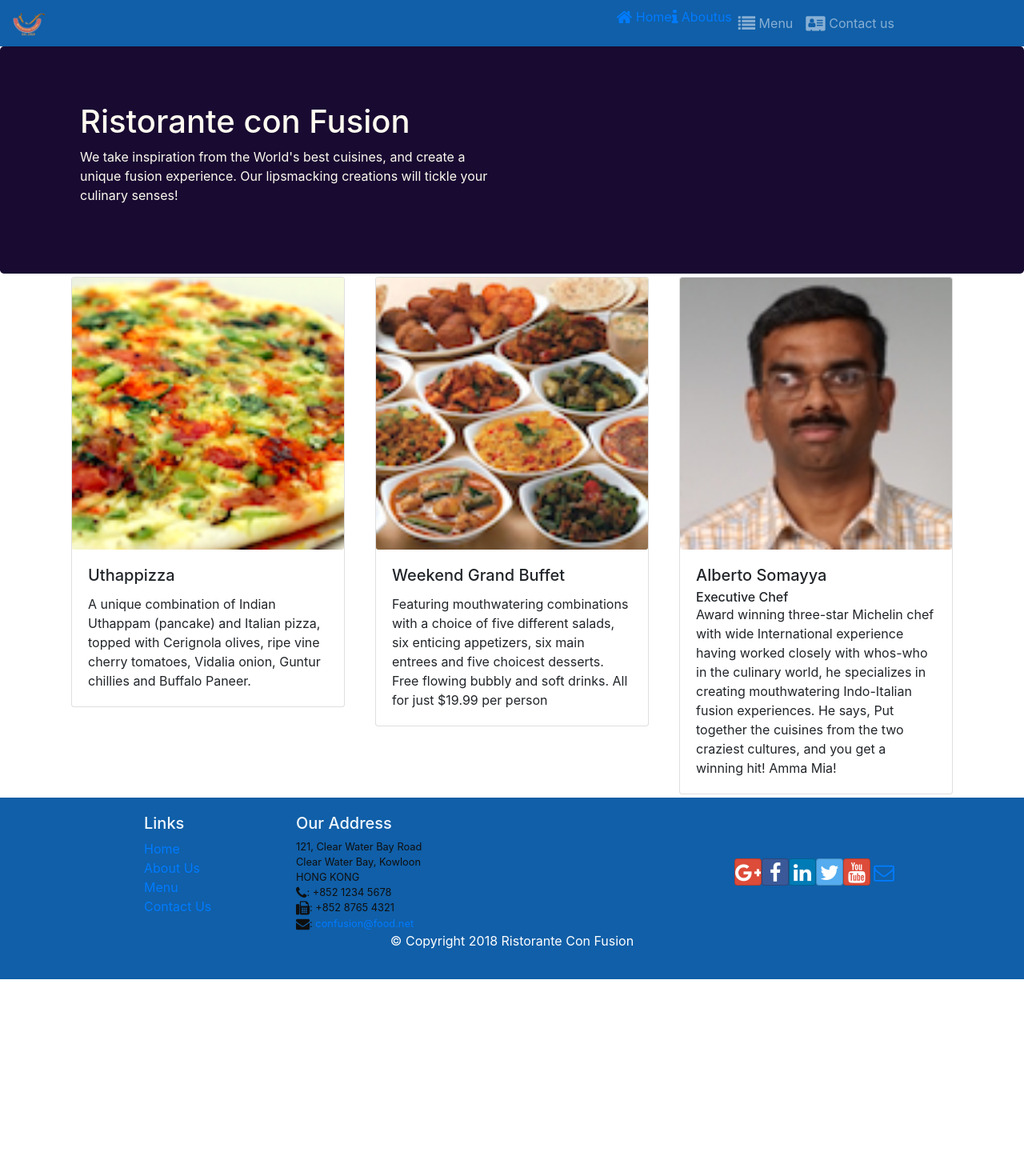
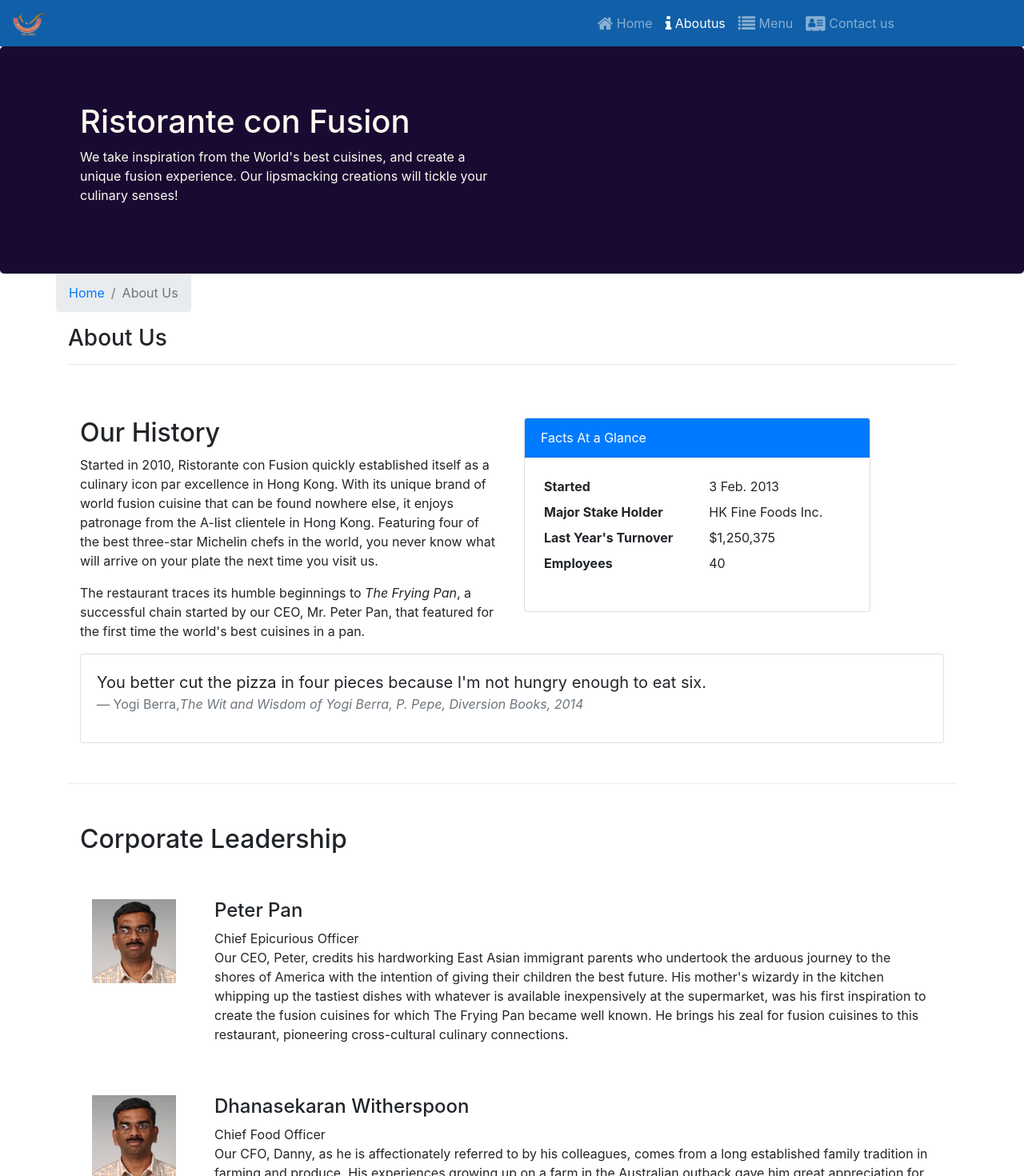
Before and after one commit to AbdulMuheeth/confusion-react, a React (Create React App) app: page /aboutus in a window 1280 px wide. Before the commit this address led to /home. Shown: the top 1470 px of the page at 80% size. Before the commit the page ends 1224 px from the top, so only its background shows below. Built offline with nearby package versions, Linux system fonts and the light colour scheme.

Commit message:
controlled forms

```diff
--- /dev/null
+++ b/src/components/AboutComponent.js
@@ -0,0 +1,93 @@
+import React from 'react';
+import { Breadcrumb, BreadcrumbItem, Card, CardBody, CardHeader, Media } from 'reactstrap';
+import { Link } from 'react-router-dom';
+
+
+function About(props) {
+
+    console.log(props.leaders);
+    const leaders = props.leaders.map((leader) => {
+        return (
+
+            <div key={leader.id} className="col-12 mt-5">
+                <Media tag="li">
+
+                    <Media>
+                        <Media object src={leader.image} alt={leader.name}>
+                        </Media>
+
+                        <Media body className="ml-5">
+                            <Media heading>{leader.name}</Media>
+                            <Media>{leader.designation}</Media>
+                            <p>{leader.description}</p>
+                        </Media>
+                    </Media>
+                </Media>
+
+            </div>
+        );
+    });
+
+    return(
+        <div className="container">
+            <div className="row">
+                <Breadcrumb>
+                    <BreadcrumbItem><Link to="/home">Home</Link></BreadcrumbItem>
+                    <BreadcrumbItem active>About Us</BreadcrumbItem>
+                </Breadcrumb>
+                <div className="col-12">
+                    <h3>About Us</h3>
+                    <hr />
+                </div>
+            </div>
+            <div className="row row-content">
+                <div className="col-12 col-md-6">
+                    <h2>Our History</h2>
+                    <p>Started in 2010, Ristorante con Fusion quickly established itself as a culinary icon par excellence in Hong Kong. With its unique brand of world fusion cuisine that can be found nowhere else, it enjoys patronage from the A-list clientele in Hong Kong.  Featuring four of the best three-star Michelin chefs in the world, you never know what will arrive on your plate the next time you visit us.</p>
+                    <p>The restaurant traces its humble beginnings to <em>The Frying Pan</em>, a successful chain started by our CEO, Mr. Peter Pan, that featured for the first time the world's best cuisines in a pan.</p>
+                </div>
+                <div className="col-12 col-md-5">
+                    <Card>
+                        <CardHeader className="bg-primary text-white">Facts At a Glance</CardHeader>
+                        <CardBody>
+                            <dl className="row p-1">
+                                <dt className="col-6">Started</dt>
+                                <dd className="col-6">3 Feb. 2013</dd>
+                                <dt className="col-6">Major Stake Holder</dt>
+                                <dd className="col-6">HK Fine Foods Inc.</dd>
+                                <dt className="col-6">Last Year's Turnover</dt>
+                                <dd className="col-6">$1,250,375</dd>
+                                <dt className="col-6">Employees</dt>
+                                <dd className="col-6">40</dd>
+                            </dl>
+                        </CardBody>
+                    </Card>
+                </div>
+                <div className="col-12">
+                    <Card>
+                        <CardBody className="bg-faded">
+                            <blockquote className="blockquote">
+                                <p className="mb-0">You better cut the pizza in four pieces because
+                                    I'm not hungry enough to eat six.</p>
+                                <footer className="blockquote-footer">Yogi Berra,
+                                <cite title="Source Title">The Wit and Wisdom of Yogi Berra,
+                                    P. Pepe, Diversion Books, 2014</cite>
+                                </footer>
+                            </blockquote>
+                        </CardBody>
+                    </Card>
+                </div>
+            </div>
+            <div className="row row-content">
+                <div className="col-12">
+                    <h2>Corporate Leadership</h2>
+                </div>
+                <div className="col-12">
+                        {leaders}
+                </div>
+            </div>
+        </div>
+    );
+}
+
+export default About;
--- a/src/components/ContactComponent.js
+++ b/src/components/ContactComponent.js
@@ -1,8 +1,45 @@
-import React from 'react';
+import React,{Component} from 'react';
 import { Link } from 'react-router-dom';
-import { BreadcrumbItem } from 'reactstrap';
+import { BreadcrumbItem,Button, Form , FormGroup,Label, Input,Col, PopperTargetHelper } from 'reactstrap';
 
-function Contact(props) {
+class Contact extends Component{
+    // for using the controlled forms in react the we should use the class Component
+
+    constructor(props){
+        super(props);
+
+        this.state={
+            firstname:'',
+            lastname:'',
+            telnum:'',
+            email:'',
+            agree:false,
+            contactType:'Tel.',
+            message:''
+        }
+        this.handleSubmit = this.handleSubmit.bind(this);
+        this.handleInputChange =this.handleInputChange.bind(this);
+    }
+
+    handleInputChange(event){
+        const target =event.target;
+        const value = target.type ==='checkbox' ? target.checked : target.value;
+        const name= target.name;
+
+        this.setState({
+            [name]:value,
+
+        })
+    }
+
+    handleSubmit(event){
+        console.log("Current state is: "+JSON.stringfy(this.state));
+        alert("Current state is: "+JSON.stringfy(this.state));
+        event.preventDefault();
+    }
+
+    render(){
+
         return(
             <div className="container">
                 <div className="row">
@@ -39,8 +76,74 @@
                         </div>
                     </div>
                 </div>
+
+                <div className="row row-content">
+                    <div className="col-12">
+                        <h3>Send us Your Feedback</h3>
+                    </div>
+                    <div className="col-12 col-md-9">
+                        <Form onSubmit={this.handleSubmit}>
+                            <FormGroup row>
+                                <Label htmlFor="firstname" md={2}>First Name</Label>
+                                <Col md={10}>
+                                <Input type="text" id="firstname" name="firstname" placeholder="First Name" value={this.state.firstname} onChange={this.handleInputChange}/>
+                                </Col>
+                            </FormGroup>
+                            <FormGroup row>
+                                <Label htmlFor="lastname" md={2}>Last Name</Label>
+                                <Col md={10}>
+                                <Input type="text" id="lastname" name="lastname" placeholder="Last Name" value={this.state.lastname} onChange={this.handleInputChange}/>
+                                </Col>
+                            </FormGroup>
+                            <FormGroup row>
+                                <Label htmlFor="telnum" md={2}>Contact Tel.</Label>
+                                <Col md={10}>
+                                <Input type="tel" id="telnum" name="telnum" placeholder="Tel. Number" value={this.state.telnum} onChange={this.handleInputChange}/>
+                                </Col>
+                            </FormGroup>
+                            <FormGroup row>
+                                <Label htmlFor="email" md={2}>Email</Label>
+                                <Col md={10}>
+                                <Input type="email" id="email" name="email" placeholder="Email" value={this.state.email} onChange={this.handleInputChange}/>
+                                </Col>
+                            </FormGroup>
+                            <FormGroup row>
+                                <Col md={{size:6, offset:2}}>
+                                    <FormGroup check>
+                                        <Label check>
+                                            <Input type="checkbox" name="agree" checked={this.state.agree} onChange={this.handleInputChange}/>{' '}
+                                            <strong>May we contact you?</strong>
+                                        </Label>
+                                    </FormGroup>
+                                </Col>
+                                <Col md={{size:3, offset:1}}>
+                                    <Input type="select" name="contactType"
+                                    value={this.state.contactType} onChange={this.handleInputChange}>
+                                        <option>Tel.</option>
+                                        <option>Email</option>
+                                    </Input>
+                                </Col>
+                            </FormGroup>
+                            <FormGroup row>
+                                <Label htmlFor="feedback" md={2}>Email</Label>
+                                <Col md={10}>
+                                <Input type="textarea" id="message" name="message" rows="12" value={this.state.message}/>
+                                </Col>
+                            </FormGroup>
+                            <FormGroup row>
+                                <Col md={{size:10, offset:2}}>
+                                    <Button type="submit" color="primary">Send Feedback</Button>
+                                </Col>
+                            </FormGroup>
+                        </Form>
+                    </div>
+                </div>
+
             </div>
         );
+
+    }
+
 }
 
 export default Contact;
--- a/src/components/HeaderComponent.js
+++ b/src/components/HeaderComponent.js
@@ -30,10 +30,10 @@
                         <Collapse isOpen={this.state.isNavOpen} className="collapse navbar-collapse">
                         <Nav className="ml-auto">
                                 <NavItem  className="navbar-nav">
-                                    <NavLink class="nav-link" to="/home"> <span className="fa fa-home fa-lg"></span> Home</NavLink>
-                                    <NavLink class="nav-link" to="/aboutus"> <span className="fa fa-info fa-lg"></span> Aboutus</NavLink>
-                                    <NavLink class="nav-link" to="/menu"> <span className="fa fa-list fa-lg"></span> Menu</NavLink>
-                                    <NavLink class="nav-link" to="/contactus"> <span className="fa fa-address-card fa-lg"></span> Contact us</NavLink>
+                                    <NavLink className="nav-link" to="/home"> <span className="fa fa-home fa-lg"></span> Home</NavLink>
+                                    <NavLink className="nav-link" to="/aboutus"> <span className="fa fa-info fa-lg"></span> Aboutus</NavLink>
+                                    <NavLink className="nav-link" to="/menu"> <span className="fa fa-list fa-lg"></span> Menu</NavLink>
+                                    <NavLink className="nav-link" to="/contactus"> <span className="fa fa-address-card fa-lg"></span> Contact us</NavLink>
                                 </NavItem>
                         </Nav>
                         </Collapse>
--- a/src/components/MainComponent.js
+++ b/src/components/MainComponent.js
@@ -11,6 +11,7 @@
 import Footer from './FooterComponent';
 import {Switch,Route,Redirect} from 'react-router-dom';
 import { timeoutsShape } from 'reactstrap';
+import About from './AboutComponent';
 
 
 class Main extends Component {
@@ -56,6 +57,7 @@
             <Route path="/home" component={Homepage}></Route>
             <Route exact path="/menu" component={()=> <Menu dishes={this.state.dishes}/>}></Route>
             <Route path="/menu/:dishId" component={DishWithId}/>
+            <Route path="/aboutus" component={() => <About leaders={this.state.leaders}/>}/>
             <Route exact path="/contactus" component={Contact}></Route>
             <Redirect to="/home"></Redirect>
         </Switch>
```
Lines whose indentation alone changed are shown as unchanged.
